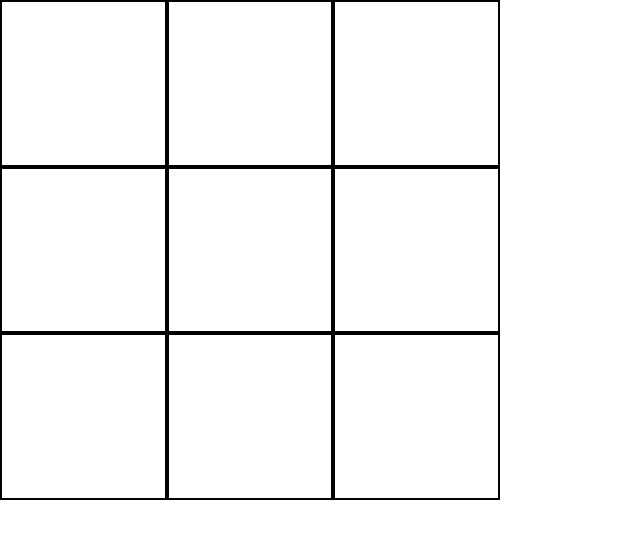
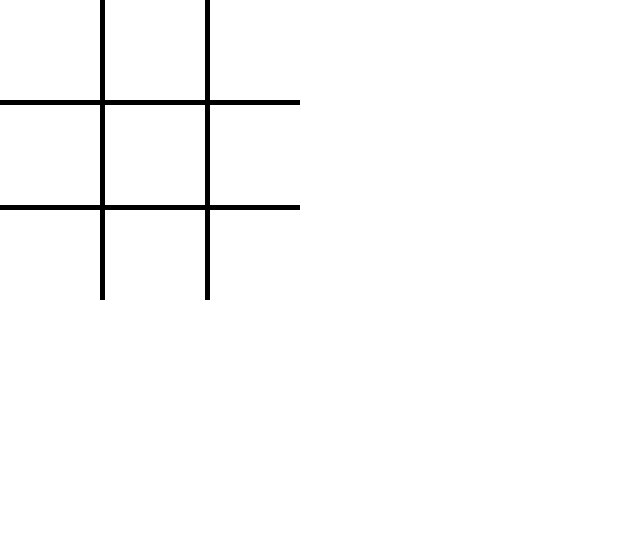
Before and after one commit to rip-the-slit/tic-tac-toe, a plain HTML site: page index.html in a window 1280 px wide. Shown: the whole page, without its empty margins (0-640 px from the left). Drawn offline with Linux system fonts and the light colour scheme.

Commit message:
Add basic styling to the cells when marked

```diff
--- a/style.css
+++ b/style.css
@@ -42,14 +42,24 @@
   }
 
 .board-container {
-    width: 500px;
-    height: 500px;
+    width: 300px;
+    height: 300px;
     display: grid;
     grid-auto-flow: column;
-    grid-template-columns: repeat(3, 1fr);
-    grid-template-rows: repeat(3, 1fr);
+    grid-template-columns: repeat(3, 100px);
+    grid-template-rows: repeat(3, 100px);
+    gap: 5px;
+    background: black;
 }
 
 .cell {
-    border: 2px solid black;
+    background: white;
 }
+
+.cell[value="x"]::after {
+    content: url(./images/close-thick.svg);
+}
+
+.cell[value="o"]::after {
+    content: url(./images/circle-outline.svg);
+}
```
Also changed, not shown: images/circle-outline.svg (added), images/close-thick.svg (added).
